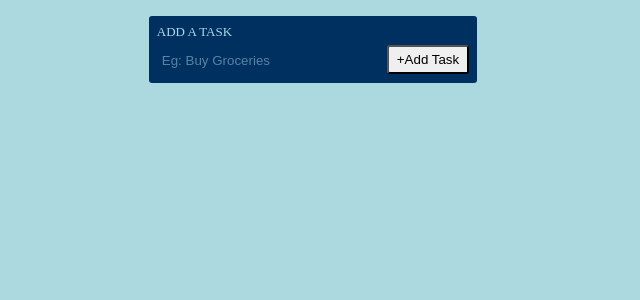
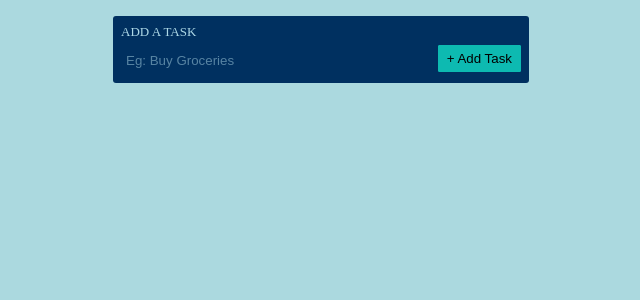
Before and after one commit to Rashita123/To-Do-App, a React (Create React App) app: page / in a window 1280 px wide. Shown: the top 300 px of the page, without its empty margins (327-967 px from the left). Built offline with nearby package versions, Linux system fonts and the light colour scheme.

Commit message:
Added styling

```diff
--- a/src/App.js
+++ b/src/App.js
@@ -34,7 +34,7 @@ export default function App() {
               placeholder="Eg: Buy Groceries"
             ></input>
             <button onClick={updateTaskList} className="addtask_button">
-              +Add Task
+              + Add Task
             </button>
           </div>
         </div>
@@ -67,7 +67,6 @@ export default function App() {
             setTaskList({ ...taskList, [props.value]: checkedValue });
           }}
         />
-        {console.log(taskList)}
         <span
           className="list_item_text"
           style={{
--- a/src/styles.css
+++ b/src/styles.css
@@ -4,11 +4,18 @@ body {
   background-color: #abd9df;
   display: flex;
   justify-content: center;
+  box-sizing: border-box;
+  overflow: hidden;
 }
+.App {
+  width: 400px;
+}
+
 .todo {
   background: #003060;
+  width: 100%;
   padding: 0.5rem;
-  margin: 1rem;
+  margin-top: 1rem;
   display: inline-block;
   border-radius: 3px;
 }
@@ -19,7 +26,7 @@ body {
   float: left;
   padding: 5px;
   outline: none;
-  width: 220px;
+  width: 60%;
   color: #add8e680;
 }
 
@@ -38,17 +45,25 @@ body {
 .addtask_button {
   float: right;
   padding: 0.3rem 0.5rem;
-  border-radius: 3px;
+  border-radius: 1px;
   cursor: pointer;
   outline: none;
+  border: 1px solid #0dbab1;
+  background: #0dbab1;
 }
 
 .list {
   list-style-type: none;
 }
-.list li img {
-  margin-left: 5rem;
+.list_item {
+  background: #00306060;
+  padding: 0.5rem;
+  width: 110%;
+  margin: 0.5rem -2rem;
+  display: flex;
+  justify-content: space-between;
 }
+
 .list li input[type="checkbox"] {
   height: 0;
   width: 0;
```
